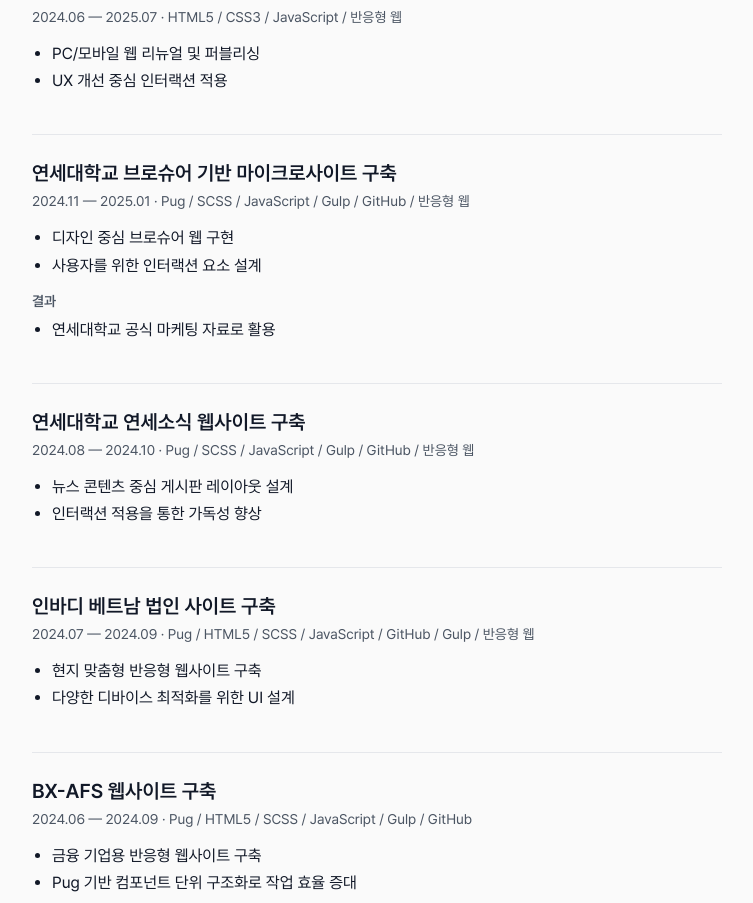
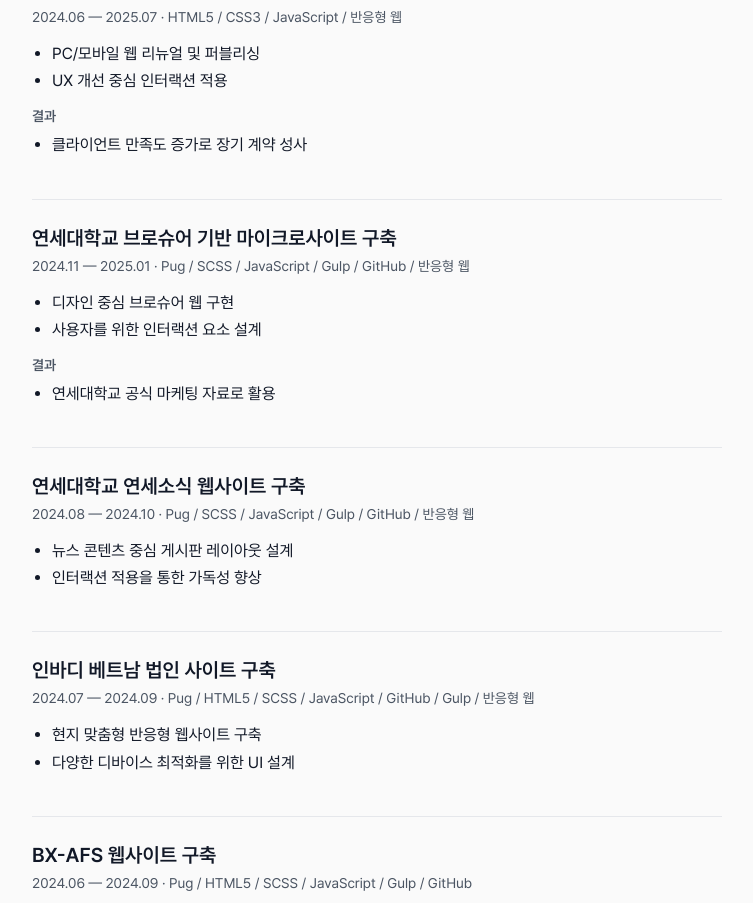
Before and after one commit to Jeontaesu/portfolio_v2, a Next.js app: page /career in a window 1280 px wide. Shown: the part 1825-2728 px from the top of the page, without its empty margins (518-1271 px from the left). Built offline with nearby package versions, Linux system fonts and the light colour scheme; no server answers.

Commit message:
fix: 밝은세상안과 성과 항목 추가

```diff
--- a/content/profile.ts
+++ b/content/profile.ts
@@ -137,6 +137,7 @@ export const career: readonly CareerEntry[] = [
         period: "2024.06 — 2025.07",
         tech: ["HTML5", "CSS3", "JavaScript", "반응형 웹"],
         work: ["PC/모바일 웹 리뉴얼 및 퍼블리싱", "UX 개선 중심 인터랙션 적용"],
+        result: ["클라이언트 만족도 증가로 장기 계약 성사"],
       },
       {
         name: "연세대학교 브로슈어 기반 마이크로사이트 구축",
```
